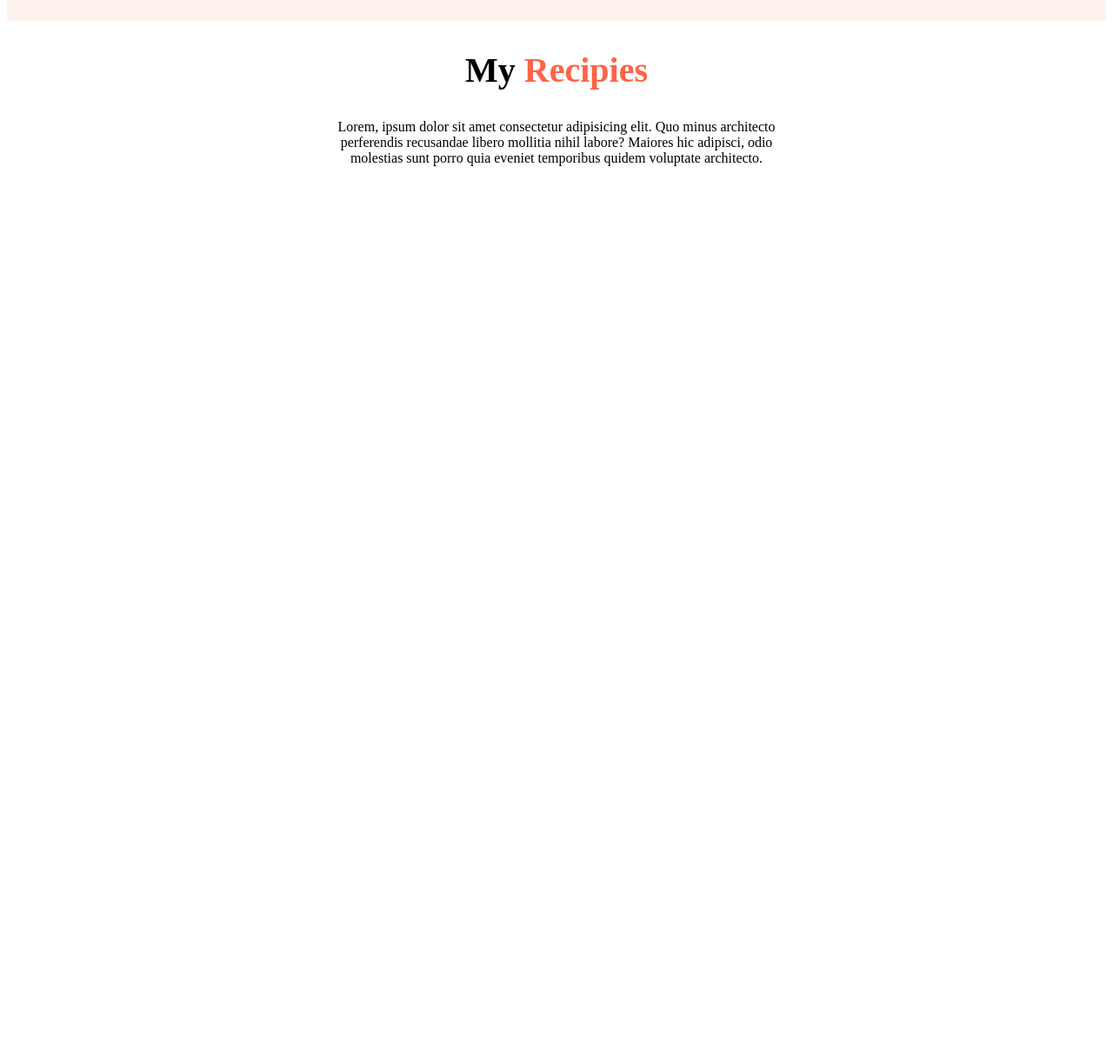
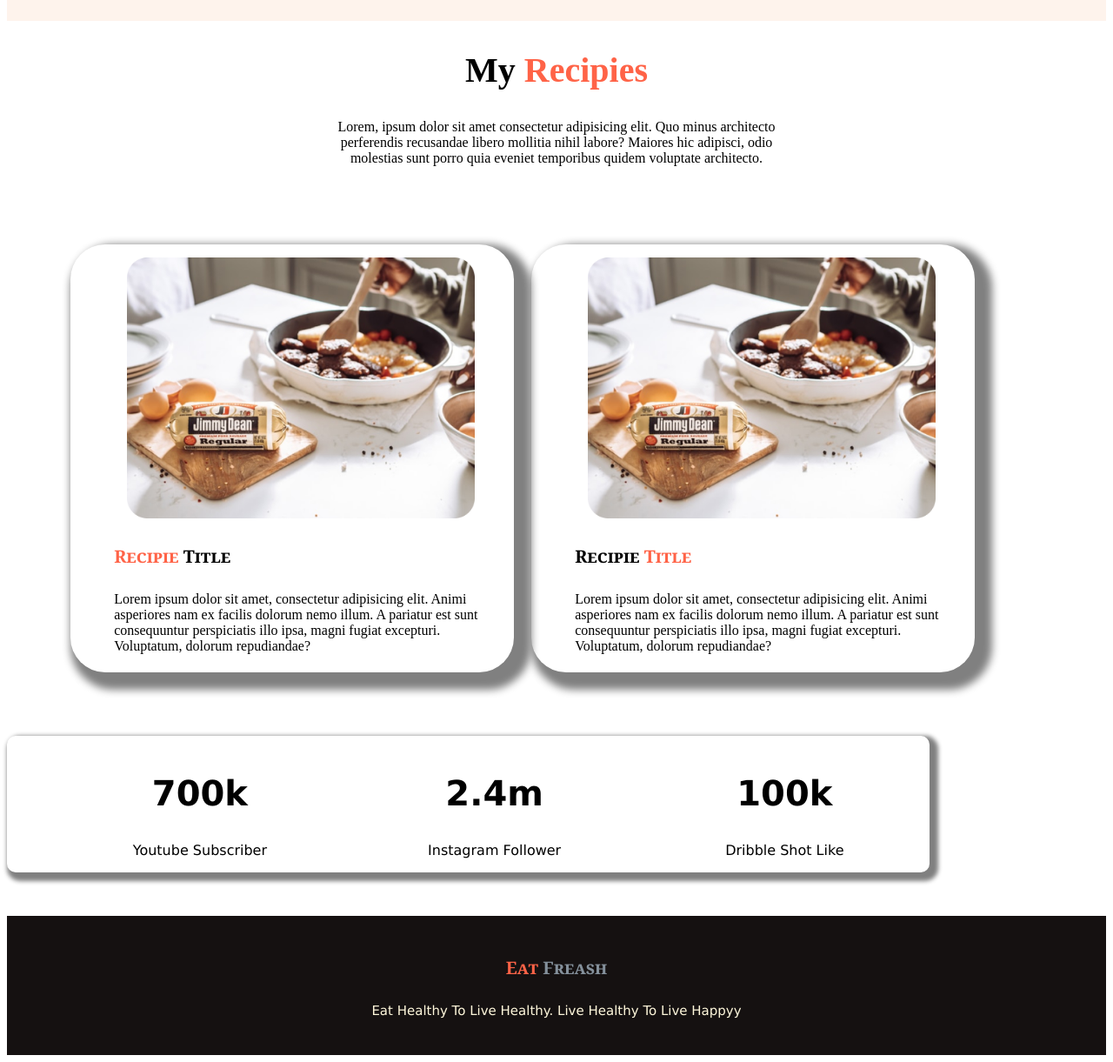
Before and after one commit to nahidn228/eat-healthy, a plain HTML site: page index.html in a window 1280 px wide. Shown: the part 1320-2541 px from the top of the page at 87% size. Before the commit the page ends 1527 px from the top, so only its background shows below. Drawn offline with Linux system fonts and the light colour scheme.

Commit message:
footer added

```diff
--- a/index.html
+++ b/index.html
@@ -65,7 +65,40 @@
             temporibus quidem voluptate architecto.
           </p>
       </div>
+    </div>
+    <div class="section4">
+      <div class="iteam1">
+        <img id="img1" src="./images/food/Project Cover.jpg" alt="">
+        <h4><span>Recipie</span>  Title</h4>
+        <p>Lorem ipsum dolor sit amet, consectetur adipisicing elit. Animi asperiores nam ex facilis dolorum nemo illum. A pariatur est sunt consequuntur perspiciatis illo ipsa, magni fugiat excepturi. Voluptatum, dolorum repudiandae?</p>
+      </div>
+      <div class="iteam2">
+        <img id="img2" src="./images/food/Project Cover.jpg" alt="">
+        <h4>Recipie <span>Title</span></h4>
+        <p>Lorem ipsum dolor sit amet, consectetur adipisicing elit. Animi asperiores nam ex facilis dolorum nemo illum. A pariatur est sunt consequuntur perspiciatis illo ipsa, magni fugiat excepturi. Voluptatum, dolorum repudiandae?</p>
+      </div>
+    </div>
+    <div class="section5">
+      <div class="youtube">
+        <h2>700k</h2>
+        <p>Youtube Subscriber</p>
+      </div>
+      <div class="insta">
+        <h2>2.4m</h2>
+        <p>Instagram Follower</p>
+      </div>
+      <div class="dribble">
+        <h2>100k</h2>
+        <p>Dribble Shot Like</p>
+      </div>
 
     </div>
+
+
+    </div>
+    <footer><br>
+      <h4><span>Eat</span> Freash</h4>
+      <p id="footer">Eat Healthy To Live Healthy. Live Healthy To Live Happyy </p>
+    </footer>
   </body>
 </html>
--- a/style.css
+++ b/style.css
@@ -52,6 +52,12 @@ h2 {
 h3 {
   font-size: 25px;
 }
+h4 {
+  font-size: 20px;
+  font-weight: 900;
+  font-family: Georgia, "Times New Roman", Times, serif;
+  font-variant: small-caps;
+}
 span {
   color: tomato;
 }
@@ -100,3 +106,70 @@ span {
   padding-left: 30%;
   padding-right: 30%;
 }
+.section4 {
+  display: flex;
+  width: 90%;
+  align-items: center;
+  padding: 5%;
+}
+.iteam1 {
+  width: 40%;
+  margin: 10px;
+  padding: 5px 5px 5px 50px;
+  box-shadow: 10px 10px 10px 10px gray;
+  border-radius: 40px;
+}
+.iteam2 {
+  width: 40%;
+  margin: 10px;
+  padding: 5px 5px 5px 50px;
+  box-shadow: 10px 10px 10px 10px gray;
+  border-radius: 40px;
+}
+#img1 {
+  height: 300px;
+  width: 400px;
+  padding-left: 15px;
+  padding-top: 10px;
+}
+#img2 {
+  height: 300px;
+  width: 400px;
+  padding-left: 15px;
+  padding-top: 10px;
+}
+.section5 {
+  display: flex;
+  width: 80%;
+  padding: 10px 0px 0px 50px;
+  box-shadow: 5px 5px 5px 5px gray;
+  border-radius: 10px;
+  align-items: center;
+  font-family: "Lucida Sans", "Lucida Sans Regular", "Lucida Grande",
+    "Lucida Sans Unicode", Geneva, Verdana, sans-serif;
+}
+.youtube {
+  width: 34%;
+  text-align: center;
+}
+.insta {
+  width: 33%;
+  text-align: center;
+}
+.dribble {
+  width: 33%;
+  text-align: center;
+}
+footer {
+  background-color: rgb(21, 17, 17);
+  color: rgb(132, 144, 155);
+  height: 160px;
+  text-align: center;
+  margin-top: 50px;
+  font-family: "Lucida Sans", "Lucida Sans Regular", "Lucida Grande",
+    "Lucida Sans Unicode", Geneva, Verdana, sans-serif;
+}
+#footer {
+  color: cornsilk;
+  font-size: 15px;
+}
```
